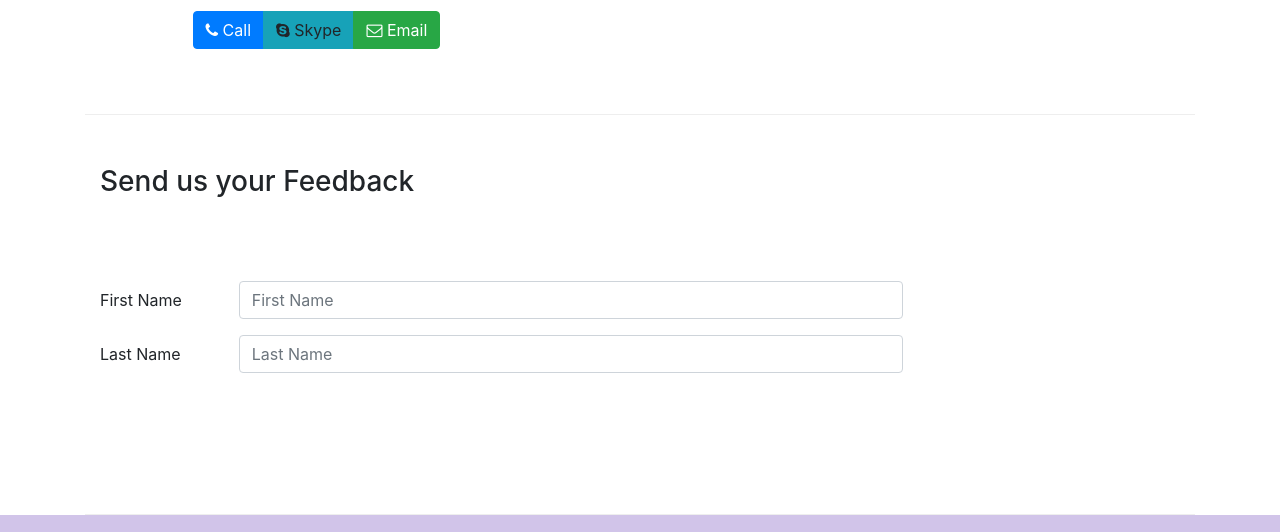
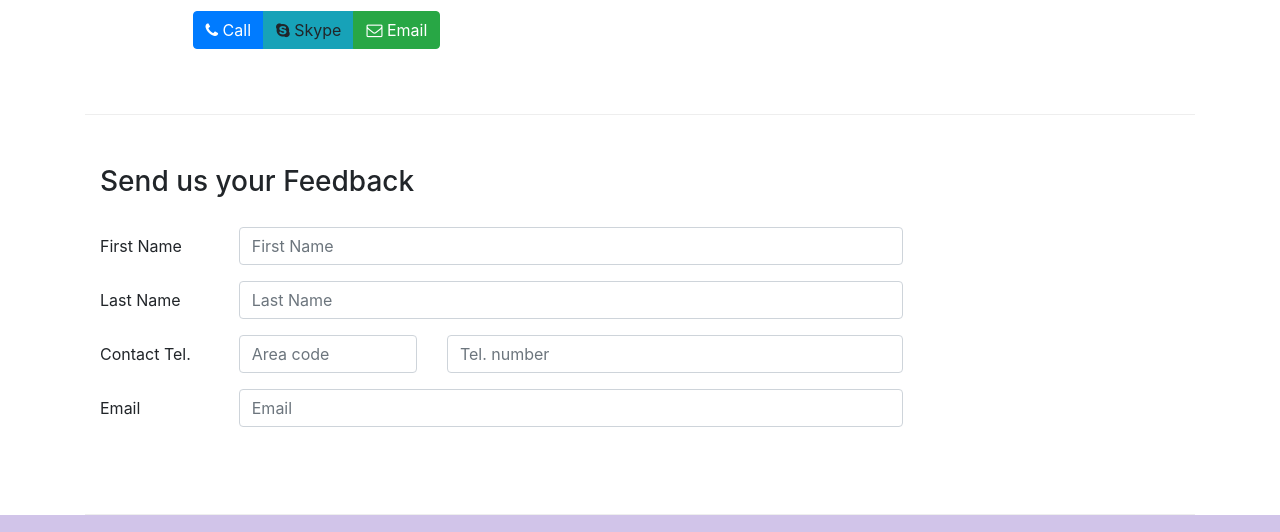
Before and after one commit to lubcolas/conFusion, a website: page contactus.html in a window 1280 px wide. Shown: the part 750-1282 px from the top of the page. Drawn offline with nearby package versions, Linux system fonts and the light colour scheme.

Commit message:
forms - Contacts

```diff
--- a/contactus.html
+++ b/contactus.html
@@ -107,6 +107,22 @@
                             <input type="text" class="form-control" id="lastname" name="lastname" placeholder="Last Name">
                         </div>
                     </div>
+                    <!--Let us add fields to seek user's telephone number and email-->
+                    <div class="form-group row">
+                        <label for="telnum" class="col-12 col-md-2 col-form-label">Contact Tel.</label>
+                        <div class="col-5 col-md-3">
+                            <input type="tel" class="form-control" id="areacode" name="areacode" placeholder="Area code">
+                        </div>
+                        <div class="col-7 col-md-7">
+                            <input type="tel" class="form-control" id="telnum" name="telnum" placeholder="Tel. number">
+                        </div>
+                    </div>
+                    <div class="form-group row">
+                        <label for="emailid" class="col-md-2 col-form-label">Email</label>
+                        <div class="col-md-10">
+                            <input type="email" class="form-control" id="emailid" name="emailid" placeholder="Email">
+                        </div>
+                    </div>
                 </form>
 
 
```
